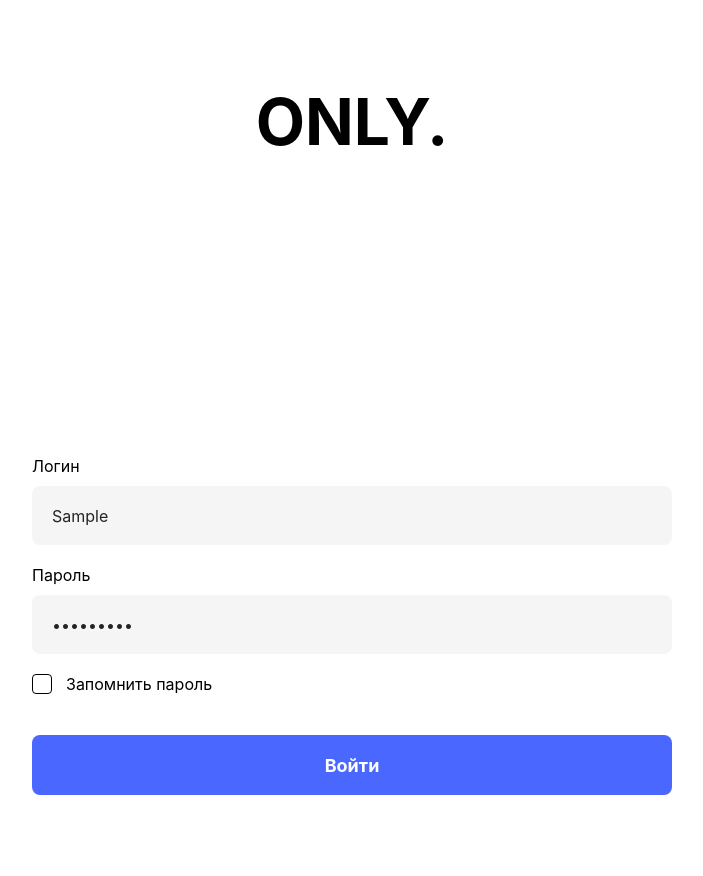
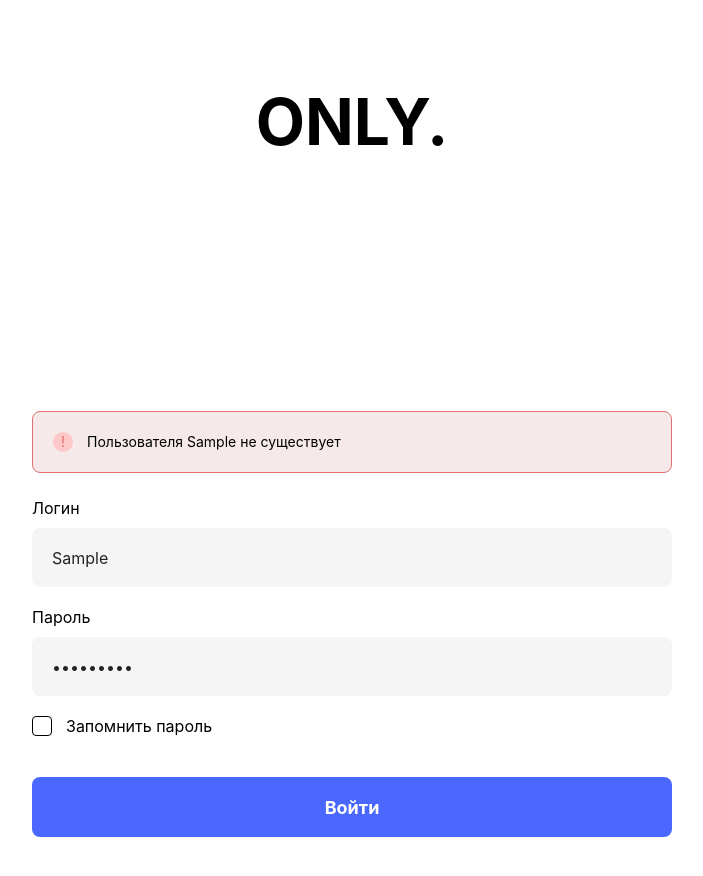
Before and after one commit to shaqi-dev/react-auth, a React (Create React App) app: page / in a window 1280 px wide. Both pictures are taken after typing "Sample", "Sample123" into the empty fields and a click on the input "Войти". Shown: the top 876 px of the page, without its empty margins (288-991 px from the left). Before the commit the page ends 800 px from the top, so only its background shows below. Built offline with nearby package versions, Linux system fonts and the light colour scheme; a web font is replaced by a local one.

Commit message:
feat: add server error notify

```diff
--- a/src/components/AuthForm/AuthForm.tsx
+++ b/src/components/AuthForm/AuthForm.tsx
@@ -1,6 +1,6 @@
-import { FC } from 'react';
+import { FC, useState } from 'react';
 import styled, { css } from 'styled-components';
-import { useForm, SubmitHandler } from 'react-hook-form';
+import { useForm, useFormState, SubmitHandler } from 'react-hook-form';
 import fakeAuthWithDelay from '../../service/fakeAuth';
 
 interface LabelProps {
@@ -19,7 +19,6 @@
 
 const Form = styled.form`
   width: 640px;
-  padding-top: 212px;
   display: flex;
   flex-direction: column;
   gap: 40px;
@@ -76,10 +75,8 @@
 `;
 
 const CheckboxInput = styled.input`
-  /* remove default styles */
   -webkit-appearance: none;
   appearance: none;
-  /* creating a custom design */
   width: 20px;
   height: 20px;
   border-radius: 4px;
@@ -138,16 +135,54 @@
   color: #E26F6F;
 `;
 
+const ServerErrorNotify = styled.div`
+  margin-bottom: -15px;
+  width: 100%;
+  display: flex;
+  gap: 14px;
+  padding: 20px;
+  background-color: #F5E9E9;
+  border: 1px solid #E26F6F;
+  border-radius: 8px;
+  font-size: 1.4rem;
+  font-weight: 400;
+  line-height: 1.7rem;
+
+  span {
+    &::before {
+      content: '!';
+      padding: 1px 8px 2px 8px;
+      display: inline-block;
+      font-size: 1.4rem;
+      background-color: #FFC8C8;
+      color: #E26F6F;
+      border-radius: 50%;
+      margin-right: 14px;
+    }
+  }
+`;
+
 const AuthForm: FC = () => {
-  const { register, formState: { errors, isSubmitting }, handleSubmit } = useForm<AuthFormInput>();
+  const { register, handleSubmit, control } = useForm<AuthFormInput>();
+  const { errors, isSubmitting } = useFormState<AuthFormInput>({ control });
+  const [serverError, setServerError] = useState({ status: false, message: '' });
+  const clientErrorEl = <TextFieldErrorMsg>Обязательное поле</TextFieldErrorMsg>;
+  const serverErrorEl = <ServerErrorNotify><span>{serverError.message}</span></ServerErrorNotify>;
+
   const onSubmit: SubmitHandler<AuthFormInput> = async (inputData) => {
-    const { status, data } = await fakeAuthWithDelay(inputData, 2000);
-    console.log(status, data);
+    const { status, errorMessage } = await fakeAuthWithDelay(inputData, 2000);
+    if (status > 400) {
+      setServerError({ status: true, message: errorMessage || 'Произошла ошибка при авторизации.' });
+    } else if (status > 200 && status < 300) {
+      if (serverError.status) {
+        setServerError({ status: false, message: '' });
+      }
+    }
   };
-  const requireErrorEl = <TextFieldErrorMsg>Обязательное поле</TextFieldErrorMsg>;
 
   return (
     <Form onSubmit={handleSubmit(onSubmit)}>
+      {serverError.status && serverErrorEl}
       <FieldsContainer>
         <Label htmlFor="auth-login-input">
           Логин
@@ -157,7 +192,7 @@
             clientError={errors.login?.type === 'required'}
             {...register('login', { required: true })}
           />
-          {errors.login?.type === 'required' && requireErrorEl}
+          {errors.login?.type === 'required' && clientErrorEl}
         </Label>
         <Label htmlFor="auth-password-input">
           Пароль
@@ -167,7 +202,7 @@
             clientError={errors.password?.type === 'required'}
             {...register('password', { required: true })}
           />
-          {errors.password?.type === 'required' && requireErrorEl}
+          {errors.password?.type === 'required' && clientErrorEl}
         </Label>
         <Label htmlFor="auth-save-password-checkbox" checkbox>
           <CheckboxInput
--- a/src/components/MainLayout/MainLayout.tsx
+++ b/src/components/MainLayout/MainLayout.tsx
@@ -27,6 +27,8 @@
 `;
 
 const Main = styled.main`
+  min-height: 760px;
+  justify-content: center;
   display: flex;
   flex-direction: column;
   align-items: center;
--- a/src/service/fakeAuth.ts
+++ b/src/service/fakeAuth.ts
@@ -2,7 +2,7 @@
 
 interface FakeAuthResponseType {
   status: number,
-  data: string,
+  errorMessage?: string | undefined,
 }
 
 const fakeUsersDB = [
@@ -16,18 +16,18 @@
 const fakeAuth = (data: AuthFormInput): FakeAuthResponseType => {
   const { login, password } = data;
   const filtered = fakeUsersDB.filter((user) => user.email === login);
-  const res = {
+  const res: FakeAuthResponseType = {
     status: 403,
-    data: 'Пользователя с таким логином не существует',
+    errorMessage: `Пользователя ${login} не существует`,
   };
 
   if (filtered.length > 0) {
     if (filtered[0].password === password) {
       res.status = 202;
-      res.data = 'Вошли успешно';
+      res.errorMessage = undefined;
     } else {
       res.status = 403;
-      res.data = 'Неверный пароль';
+      res.errorMessage = 'Вы ввели неверный пароль';
     }
   }
 
```
